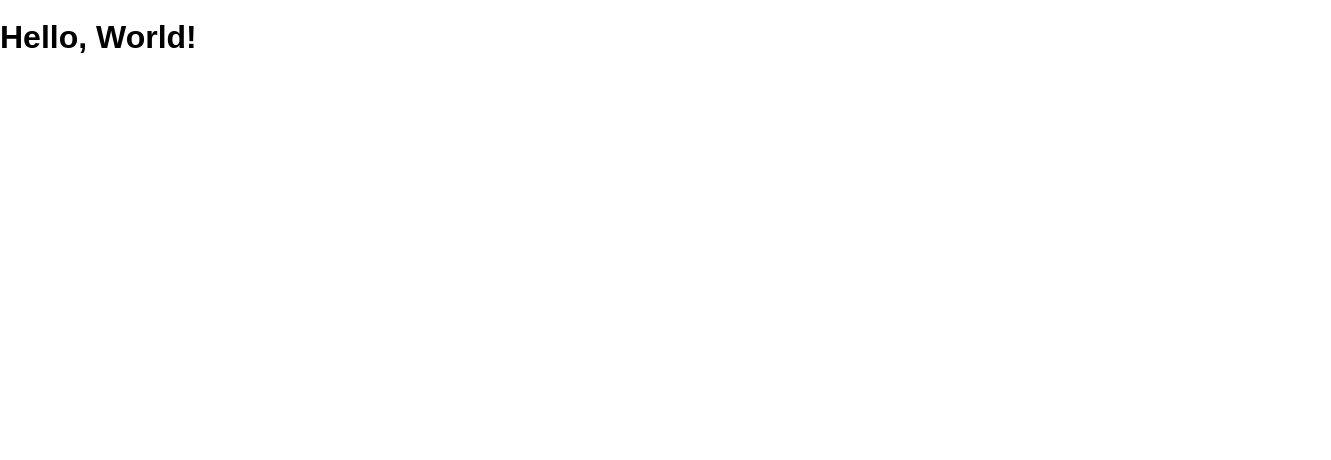
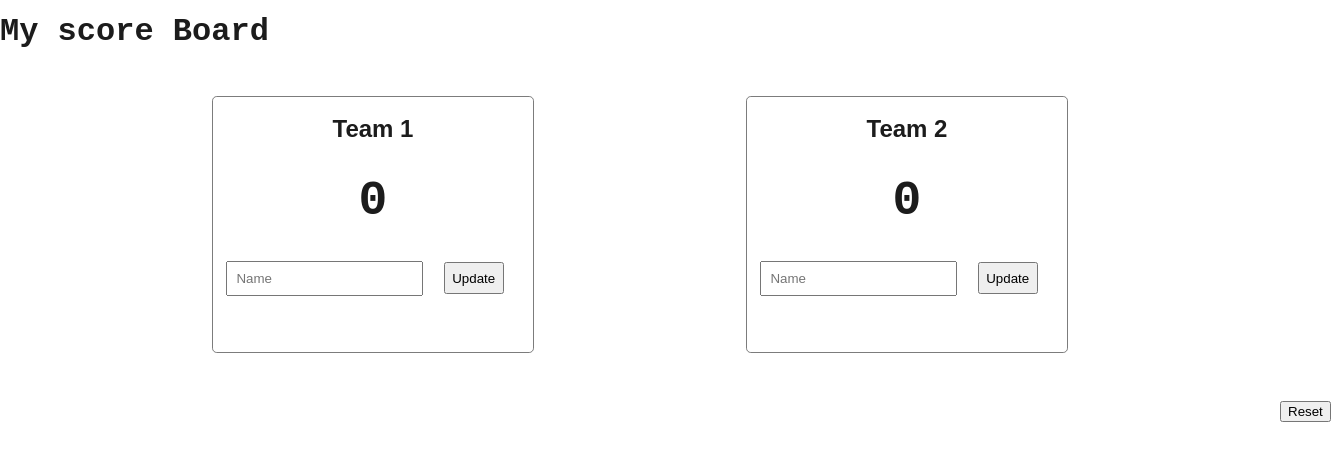
Before and after one commit to Andrewmoore1551/scoreboard-2, a website: page public/index.html in a window 1280 px wide. Shown: the whole page, 1331 px wide, since content can reach past the window. Drawn offline with Linux system fonts and the light colour scheme.

Commit message:
need to fix add and subtract button

```diff
--- a/public/index.html
+++ b/public/index.html
@@ -8,7 +8,43 @@
     <link rel="stylesheet" href="/screen.css" />
   </head>
   <body>
-    <h1 class="hello-world"></h1>
+    <header>
+      <h1>My score Board</h1>
+    </header>
+    <main>
+      <section class="team1">
+        <h2 class="Team1Name">Team 1</h2>
+        <h3 class="Team1Points">0</h3>
+        <fieldset>
+          <input type="text" placeholder="Name" />
+          <button class="update-TeamName1-Button">Update</button>
+        </fieldset>
+
+        <fieldset>
+          <i
+            id="oneSubtractButton"
+            class="subtract fas fa-2x fa-minus-circle"
+          ></i>
+        </fieldset>
+      </section>
+
+      <section class="team2">
+        <h2 class="Team1Name">Team 2</h2>
+        <h3 class="Team1Points">0</h3>
+        <fieldset>
+          <input type="text" placeholder="Name" />
+          <button class="update-TeamName1-Button">Update</button>
+        </fieldset>
+
+        <fieldset>
+          <i
+            id="oneSubtractButton"
+            class="subtract fas fa-2x fa-minus-circle"
+          ></i>
+        </fieldset>
+      </section>
+      <button id="Reset">Reset</button>
+    </main>
     <script src="/main.js" charset="utf-8"></script>
   </body>
 </html>
--- a/public/main.js
+++ b/public/main.js
@@ -1,7 +1,94 @@
+// const { doc } = Require('prettier')
+
+let team1TotalPoints = 0
+let team2TotalPoints = 0
+
+function updateTeamName1() {
+  const team1 = document.querySelector('input.Team1NameInput').value
+  document.querySelector('h2.Team1Name').textContent = team1
+  console.log(team1)
+}
+
+function updateTeamName2() {
+  const team2 = document.querySelector('input.Team2NameInput').value
+  document.querySelector('h2.Team2Name').textContent = team2
+  console.log(team2)
+}
+
+function teamOneAddAPoint() {
+  if (team1TotalPoints >= 21) {
+    const winner = document.querySelector('h2.TeamName').textContent
+    window.alert(`${winner} Winner`)
+    return
+  }
+  team1TotalPoints++
+  document.querySelector('h3.team1Points').textContent = team1TotalPoints
+}
+
+function teamTwoAddAPoint() {
+  if (team2TotalPoints >= 21) {
+    const winner = document.querySelector('h2.Team2Name').textContent
+    window.alert(`${winner} Winner`)
+    return
+  }
+  team2TotalPoints++
+  document.querySelector('h3.team2Points').textContent = team2TotalPoints
+}
+
+function teamOneSubtractAPoint() {
+  if (team1TotalPoints <= 0) {
+    return
+  }
+  team1TotalPoints--
+  document.querySelector('h3.team1Points').textContent = team1TotalPoints
+}
+
+function teamTwoSubtractAPoint() {
+  if (team2TotalPoints <= 0) {
+    return
+  }
+  team2TotalPoints--
+  document.querySelector('h3.team2Points').textContent = team2TotalPoints
+}
+
+function reset() {
+  location.reload(true)
+}
+
 function main() {
-  if (document.querySelector('h1.hello-world')) {
-    document.querySelector('h1.hello-world').textContent = 'Hello, World!'
+  if (document.querySelector('h2.Team1Name')) {
+    document.querySelector('h2.Team1Name').textContent = 'Team 1'
   }
+  document
+    .querySelector('button.update-TeamName1-Button')
+    .addEventListener('click', updateTeamName1)
+
+  if (document.querySelector('h2.Team2Name')) {
+    document.querySelector('h2.Team2Name').textContent = 'Team 2'
+  }
+  document
+    .querySelector('button.update-TeamName2-Button')
+    .addEventListener('click', teamOneAddAPoint)
+
+  const plus1Button = document
+    .querySelector('#oneAddButton')
+    .addEventListener('click', teamOneAddAPoint)
+
+  const plus2Button = document
+    .querySelector('#twoAddButton')
+    .addEventListener('click', teamTwoAddAPoint)
+
+  const minus1Button = document
+  querySelector('#oneSubtractButton')
+  addEventListener('click', teamOneSubtractAPoint)
+
+  const minus2Button = document
+  querySelector('#oneSubtractButton')
+  addEventListener('click', teamTwoSubtractAPoint)
+
+  const restButton = document
+    .querySelector('#Reset')
+    .addEventListener('click', reset)
 }
 
 document.addEventListener('DOMContentLoaded', main)
--- a/public/screen.css
+++ b/public/screen.css
@@ -9,4 +9,77 @@ html {
 body {
   margin: 0;
   min-height: 100%;
+  color: rgb(28, 28, 28);
+  height: 100%;
+  max-width: auto;
+  width: auto;
 }
+
+h1 {
+  text-align: center;
+  font-family: monospace;
+  margin: 1rem 0 3rem 0;
+}
+
+header {
+  width: fit-content;
+}
+
+main {
+  width: auto;
+  display: flex;
+  flex-wrap: wrap;
+  justify-content: space-evenly;
+}
+
+section {
+  min-width: 20rem;
+  border: thin solid #7c7c7c;
+  border-radius: 0.3rem;
+  margin-bottom: 3rem;
+  display: flex;
+  flex-direction: column;
+  align-items: center;
+}
+
+section h2,
+section p {
+  text-align: center;
+}
+
+section h3 {
+  margin: 1rem 0;
+  font-family: monospace;
+  font-size: 3rem;
+}
+
+fieldset {
+  padding-left: 0%;
+  padding-right: 0%;
+  border: none;
+}
+
+fieldset input {
+  padding: 0.5rem;
+}
+
+fieldset i {
+  margin: 0 0.2rem;
+}
+
+fieldset i.add {
+  color: green;
+}
+
+fieldset i.subtract {
+  color: rgb(240, 54, 54);
+}
+
+fieldset button {
+  margin: 1rem;
+  padding: 0.4rem;
+}
+
+#Reset {
+  margin: 0 100vw;
+}
```
